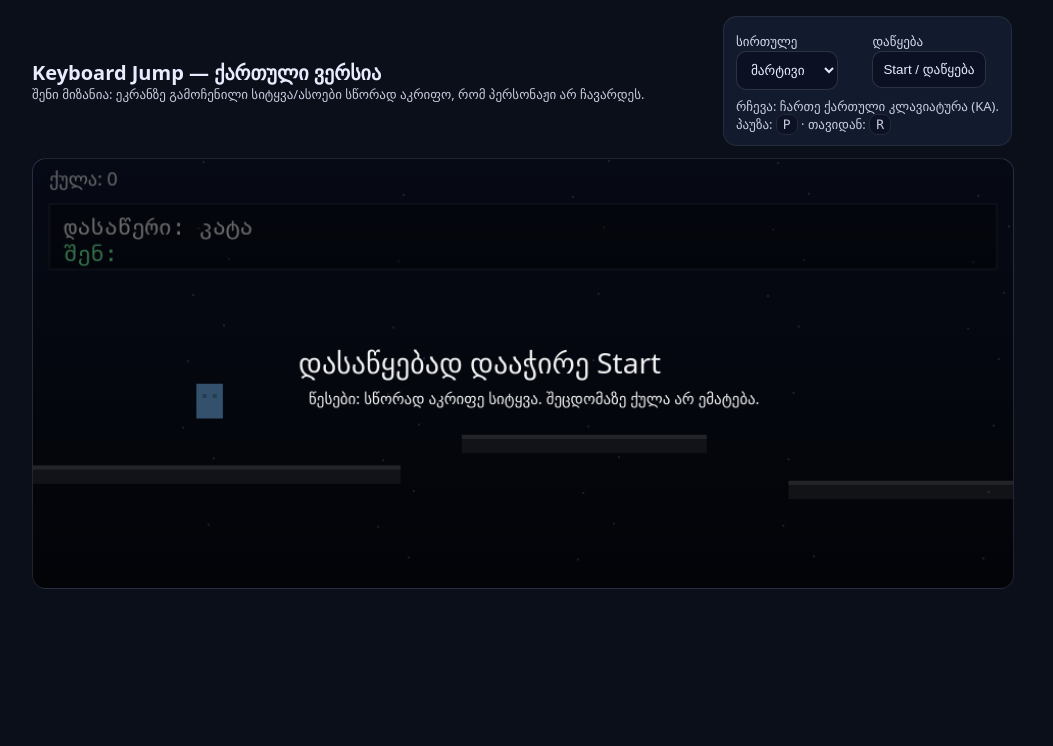
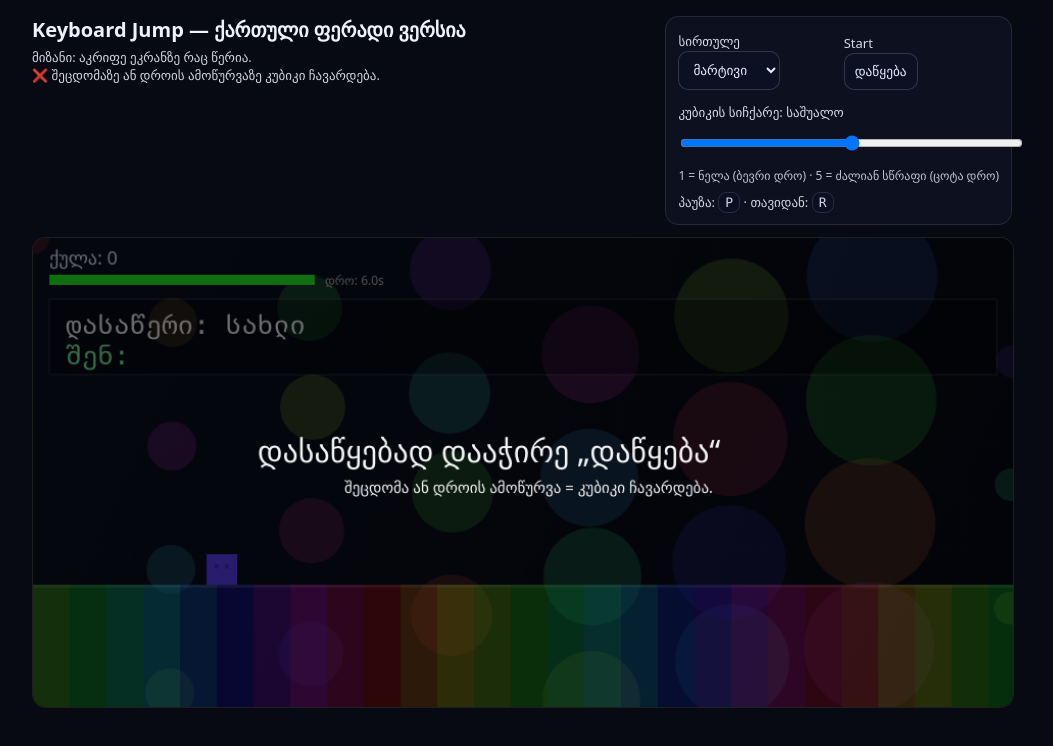
Before and after one commit to xmalo93/keyboard-jump-ka, a plain HTML site: page index.html in a window 1280 px wide. Shown: the whole page, without its empty margins (118-1171 px from the left). Drawn offline with Linux system fonts and the light colour scheme.

Commit message:
Update index.html

```diff
--- a/index.html
+++ b/index.html
@@ -3,32 +3,36 @@
 <head>
   <meta charset="utf-8" />
   <meta name="viewport" content="width=device-width,initial-scale=1" />
-  <title>Keyboard Jump (KA) — ტექსტის ბეჭდვის თამაში</title>
+  <title>Keyboard Jump (KA) — ფერადი typing თამაში</title>
   <style>
-    html,body{margin:0;height:100%;background:#0b0f1a;color:#e8ecff;font-family:system-ui,-apple-system,Segoe UI,Roboto,Arial}
+    html,body{margin:0;height:100%;background:#070a12;color:#eef2ff;font-family:system-ui,-apple-system,Segoe UI,Roboto,Arial}
     .wrap{max-width:980px;margin:0 auto;padding:16px}
-    .top{display:flex;gap:12px;flex-wrap:wrap;align-items:center;justify-content:space-between}
-    .card{background:#121a2e;border:1px solid rgba(255,255,255,.08);border-radius:14px;padding:12px}
-    canvas{width:100%;height:auto;border-radius:14px;border:1px solid rgba(255,255,255,.10);background:linear-gradient(180deg,#0f1730,#070a12)}
-    .row{display:flex;gap:10px;flex-wrap:wrap}
-    .row>*{flex:1}
+    .top{display:flex;gap:12px;flex-wrap:wrap;align-items:flex-start;justify-content:space-between}
+    .card{background:rgba(15,18,35,.8);backdrop-filter: blur(8px);border:1px solid rgba(255,255,255,.10);border-radius:14px;padding:12px}
+    canvas{width:100%;height:auto;border-radius:14px;border:1px solid rgba(255,255,255,.12);background:#000}
+    .row{display:flex;gap:10px;flex-wrap:wrap;align-items:end}
     label{font-size:13px;opacity:.9}
-    select,button,input{background:#0b1022;color:#e8ecff;border:1px solid rgba(255,255,255,.14);border-radius:10px;padding:10px}
+    select,button,input{background:#0b1022;color:#e8ecff;border:1px solid rgba(255,255,255,.16);border-radius:10px;padding:10px}
     button{cursor:pointer}
-    .hint{opacity:.85;font-size:13px;line-height:1.35}
-    .kbd{font-family:ui-monospace,SFMono-Regular,Menlo,Monaco,Consolas,monospace;background:#0b1022;padding:2px 6px;border-radius:8px;border:1px solid rgba(255,255,255,.12)}
+    .hint{opacity:.88;font-size:13px;line-height:1.35}
+    .kbd{font-family:ui-monospace,SFMono-Regular,Menlo,Monaco,Consolas,monospace;background:#0b1022;padding:2px 6px;border-radius:8px;border:1px solid rgba(255,255,255,.14)}
+    .small{font-size:12px;opacity:.8}
   </style>
 </head>
 <body>
   <div class="wrap">
     <div class="top">
-      <div>
-        <div style="font-size:20px;font-weight:700">Keyboard Jump — ქართული ვერსია</div>
-        <div class="hint">შენი მიზანია: ეკრანზე გამოჩენილი სიტყვა/ასოები სწორად აკრიფო, რომ პერსონაჟი არ ჩავარდეს.</div>
+      <div style="flex:1;min-width:260px">
+        <div style="font-size:20px;font-weight:750">Keyboard Jump — ქართული ფერადი ვერსია</div>
+        <div class="hint" style="margin-top:6px">
+          მიზანი: აკრიფე ეკრანზე რაც წერია. <br/>
+          ❌ შეცდომაზე ან დროის ამოწურვაზე კუბიკი ჩავარდება.
+        </div>
       </div>
-      <div class="card">
+
+      <div class="card" style="min-width:310px">
         <div class="row">
-          <div>
+          <div style="flex:1;min-width:150px">
             <label>სირთულე</label><br />
             <select id="difficulty">
               <option value="easy">მარტივი</option>
@@ -36,20 +40,26 @@
               <option value="hard">რთული</option>
             </select>
           </div>
-          <div>
-            <label>დაწყება</label><br />
-            <button id="startBtn">Start / დაწყება</button>
+          <div style="flex:1;min-width:140px">
+            <label>Start</label><br />
+            <button id="startBtn">დაწყება</button>
           </div>
         </div>
-        <div class="hint" style="margin-top:8px">
-          რჩევა: ჩართე ქართული კლავიატურა (KA).<br/>
+
+        <div style="margin-top:10px">
+          <label>კუბიკის სიჩქარე: <span id="speedLabel">საშუალო</span></label><br/>
+          <input id="speed" type="range" min="1" max="5" value="3" style="width:100%" />
+          <div class="small">1 = ნელა (ბევრი დრო) · 5 = ძალიან სწრაფი (ცოტა დრო)</div>
+        </div>
+
+        <div class="hint" style="margin-top:10px">
           პაუზა: <span class="kbd">P</span> · თავიდან: <span class="kbd">R</span>
         </div>
       </div>
     </div>
 
     <div style="margin-top:12px">
-      <canvas id="c" width="960" height="420"></canvas>
+      <canvas id="c" width="960" height="460"></canvas>
     </div>
   </div>
 
@@ -60,162 +70,200 @@
 
   const startBtn = document.getElementById('startBtn');
   const difficultySel = document.getElementById('difficulty');
+  const speedRange = document.getElementById('speed');
+  const speedLabel = document.getElementById('speedLabel');
 
+  // ქართული სიტყვები (შეგიძლია დაამატო/შეცვალო)
   const WORDS = {
-    easy: ["და","მე","შენ","რა","კი","არა","სკოლა","კატა","ძაღლი","ბაღი","მზე","წყალი","სახლი","წიგნი","ბურთი","ფანქარი","კოდი"],
-    medium: ["სწრაფად","კომპიუტერი","კლავიატურა","სწავლა","მოსწავლე","მასწავლებელი","დავალება","ინტერნეტი","ქართული","სიჩქარე","სიზუსტე","პლატფორმა"],
-    hard: ["პროგრამირება","თვალსაჩინოება","კონცენტრაცია","გათვალისწინებით","ინსტრუქცია","ტექსტისდამუშავება","ავტომატიზაცია","შეუფერხებლად","დამაკავშირებელი"]
+    easy: ["და","მე","შენ","კი","არა","მზე","წყალი","სახლი","წიგნი","კატა","ძაღლი","ბურთი","ფერი","ბაღი","გზა","დღე"],
+    medium: ["ქართული","კლავიატურა","კომპიუტერი","სიჩქარე","სიზუსტე","სწავლა","მოსწავლე","დავალება","ინტერნეტი","მასწავლებელი","პროგრამა"],
+    hard: ["ავტომატიზაცია","კონცენტრაცია","გათვალისწინებით","შეუფერხებლად","ტექსტისდამუშავება","პროგრამირება","დამაკავშირებელი"]
   };
 
+  // speed -> რამდენი დრო აქვს ერთ სიტყვას (წამებში)
+  // 1 ნელა ... 5 სწრაფი
+  function timeLimitForSpeed(speed, difficulty) {
+    // საბაზისო დროები სირთულის მიხედვით
+    const base = (difficulty === 'easy') ? 6.0 : (difficulty === 'medium' ? 5.0 : 4.2);
+    // speed 1 => +2.2s, speed 5 => -1.6s
+    const adj = (3 - speed) * 0.95;
+    return Math.max(1.6, base + adj);
+  }
+
+  function speedName(v){
+    return v==1?"ძალიან ნელი":v==2?"ნელი":v==3?"საშუალო":v==4?"სწრაფი":"ძალიან სწრაფი";
+  }
+
+  // game state
   let running=false, paused=false;
   let tPrev=0;
 
-  // world
-  const G = 1800; // gravity
-  const player = { x:160, y:220, vy:0, w:26, h:34, onGround:false, alive:true, score:0 };
-  let platforms = [];
-  let gapSpeed = 180; // px/s scroll
-  let spawnTimer = 0;
+  const player = { x: 170, y: 308, w: 30, h: 30, vy: 0, falling: false, alive: true, score: 0 };
+  const groundY = 340; // ground top
 
-  // typing
-  let target = "";
-  let typed = "";
+  // typing state
+  let target="", typed="";
+  let timeLimit=5.0;
+  let timeLeft=5.0;
 
-  function reset() {
-    player.x=160; player.y=220; player.vy=0; player.onGround=false; player.alive=true; player.score=0;
-    platforms = [
-      {x:0,y:300,w:360,h:18},
-      {x:420,y:270,w:240,h:18},
-      {x:740,y:315,w:260,h:18}
-    ];
-    spawnTimer = 0;
-    pickNewTarget();
-  }
+  // colorful background shapes
+  const blobs = Array.from({length: 28}, (_,i)=>({
+    x: (i*137)%960,
+    y: (i*83)%460,
+    r: 16 + (i%7)*8,
+    vx: (i%2? 22:-18),
+    vy: (i%3? 14:-12),
+    hue: (i*37)%360
+  }));
 
   function pickNewTarget(){
     const diff = difficultySel.value;
     const arr = WORDS[diff] || WORDS.easy;
     target = arr[Math.floor(Math.random()*arr.length)];
     typed = "";
+    timeLimit = timeLimitForSpeed(parseInt(speedRange.value,10), diff);
+    timeLeft = timeLimit;
   }
 
-  function jumpBoost(){
-    // small reward jump + slightly slower fall
+  function reset(){
+    player.y = groundY - player.h;
+    player.vy = 0;
+    player.falling = false;
+    player.alive = true;
+    player.score = 0;
+    pickNewTarget();
+  }
+
+  function fail(){
     if(!player.alive) return;
-    player.vy = -520;
+    player.falling = true;
+    player.vy = 120; // initial drop
   }
 
   function update(dt){
     if(!running || paused) return;
 
-    // scroll platforms
-    for(const p of platforms) p.x -= gapSpeed * dt;
-
-    // spawn new platforms
-    spawnTimer -= dt;
-    if(spawnTimer <= 0){
-      spawnTimer = 0.85; // spawn cadence
-      const last = platforms[platforms.length-1];
-      const yChoices = [250,270,290,310,330];
-      const y = yChoices[Math.floor(Math.random()*yChoices.length)];
-      const w = 200 + Math.random()*180;
-      const x = Math.max(980, (last ? last.x + last.w + 140 : 980));
-      platforms.push({x,y,w,h:18});
-      // trim old
-      platforms = platforms.filter(p => p.x + p.w > -50);
-      // speed up with score
-      gapSpeed = 180 + Math.min(260, player.score*2);
+    // animate background blobs
+    for(const b of blobs){
+      b.x += b.vx*dt; b.y += b.vy*dt;
+      if(b.x < -60) b.x = canvas.width+60;
+      if(b.x > canvas.width+60) b.x = -60;
+      if(b.y < -60) b.y = canvas.height+60;
+      if(b.y > canvas.height+60) b.y = -60;
+      b.hue = (b.hue + 20*dt) % 360;
     }
 
-    // physics
-    player.vy += G*dt;
-    player.y += player.vy*dt;
-
-    // collisions
-    player.onGround = false;
-    for(const p of platforms){
-      const px1=p.x, px2=p.x+p.w, py1=p.y, py2=p.y+p.h;
-      const cx1=player.x, cx2=player.x+player.w, cy1=player.y, cy2=player.y+player.h;
-
-      // only land when falling
-      if(player.vy >= 0 && cx2 > px1 && cx1 < px2 && cy2 > py1 && cy2 < py2 + 24){
-        player.y = py1 - player.h;
-        player.vy = 0;
-        player.onGround = true;
+    // timer counts down only when not falling
+    if(player.alive && !player.falling){
+      timeLeft -= dt;
+      if(timeLeft <= 0){
+        timeLeft = 0;
+        fail(); // დრო ამოიწურა -> ჩავარდება
       }
     }
 
-    // fall -> lose
-    if(player.y > canvas.height + 80){
-      player.alive=false;
-      running=false;
+    // falling physics (only on fail)
+    if(player.falling){
+      const G = 2200;
+      player.vy += G*dt;
+      player.y += player.vy*dt;
+      if(player.y > canvas.height + 120){
+        player.alive = false;
+        running = false;
+      }
+    } else {
+      // ensure stays on ground (no falling)
+      player.y = groundY - player.h;
+      player.vy = 0;
     }
   }
 
   function draw(){
-    // bg
-    ctx.clearRect(0,0,canvas.width,canvas.height);
+    // background gradient
+    const g = ctx.createLinearGradient(0,0,canvas.width,canvas.height);
+    g.addColorStop(0, "#0b1022");
+    g.addColorStop(1, "#070a12");
+    ctx.fillStyle = g;
+    ctx.fillRect(0,0,canvas.width,canvas.height);
 
-    // stars
-    ctx.globalAlpha = 0.25;
-    for(let i=0;i<50;i++){
-      const x = (i*191)%canvas.width;
-      const y = (i*97)%canvas.height;
-      ctx.fillRect(x,y,2,2);
+    // colorful blobs
+    for(const b of blobs){
+      ctx.globalAlpha = 0.20;
+      ctx.beginPath();
+      ctx.fillStyle = `hsl(${b.hue} 90% 60%)`;
+      ctx.arc(b.x,b.y,b.r,0,Math.PI*2);
+      ctx.fill();
     }
     ctx.globalAlpha = 1;
 
-    // platforms
+    // ground (multicolor stripes)
+    const groundH = canvas.height - groundY;
+    const stripeW = 36;
+    for(let x=0;x<canvas.width;x+=stripeW){
+      const hue = (x*0.8 + performance.now()*0.02) % 360;
+      ctx.fillStyle = `hsl(${hue} 85% 45%)`;
+      ctx.globalAlpha = 0.45;
+      ctx.fillRect(x, groundY, stripeW, groundH);
+    }
+    ctx.globalAlpha = 1;
     ctx.fillStyle = "rgba(255,255,255,0.12)";
-    for(const p of platforms){
-      ctx.fillRect(p.x,p.y,p.w,p.h);
-      ctx.fillStyle = "rgba(255,255,255,0.18)";
-      ctx.fillRect(p.x,p.y, p.w, 4);
-      ctx.fillStyle = "rgba(255,255,255,0.12)";
-    }
+    ctx.fillRect(0, groundY, canvas.width, 3);
 
-    // player
-    ctx.fillStyle = player.alive ? "rgba(120,190,255,0.95)" : "rgba(255,90,90,0.9)";
-    ctx.fillRect(player.x, player.y, player.w, player.h);
-    ctx.fillStyle = "rgba(0,0,0,0.25)";
-    ctx.fillRect(player.x+6, player.y+10, 4, 4);
-    ctx.fillRect(player.x+16, player.y+10, 4, 4);
-
-    // UI
-    ctx.fillStyle = "rgba(255,255,255,0.92)";
+    // UI: score + timer
+    ctx.fillStyle = "rgba(255,255,255,0.94)";
     ctx.font = "18px system-ui, -apple-system, Segoe UI, Roboto, Arial";
     ctx.fillText("ქულა: " + player.score, 16, 26);
 
-    // target box
-    const boxX=16, boxY=44, boxW=canvas.width-32, boxH=64;
+    // timer bar
+    const barX=16, barY=36, barW=260, barH=10;
+    ctx.fillStyle = "rgba(255,255,255,0.12)";
+    ctx.fillRect(barX,barY,barW,barH);
+    const p = timeLimit ? (timeLeft/timeLimit) : 0;
+    // color changes as time goes low (green->yellow->red)
+    const hue = 120*p; // 120..0
+    ctx.fillStyle = `hsl(${hue} 90% 55%)`;
+    ctx.fillRect(barX,barY,barW*p,barH);
+    ctx.fillStyle = "rgba(255,255,255,0.7)";
+    ctx.font = "12px system-ui, -apple-system, Segoe UI, Roboto, Arial";
+    ctx.fillText("დრო: " + timeLeft.toFixed(1) + "s", barX+barW+10, barY+10);
+
+    // typing box
+    const boxX=16, boxY=60, boxW=canvas.width-32, boxH=74;
     ctx.fillStyle = "rgba(0,0,0,0.35)";
     ctx.fillRect(boxX,boxY,boxW,boxH);
-    ctx.strokeStyle = "rgba(255,255,255,0.14)";
+    ctx.strokeStyle = "rgba(255,255,255,0.16)";
     ctx.strokeRect(boxX,boxY,boxW,boxH);
 
-    ctx.fillStyle = "rgba(255,255,255,0.92)";
-    ctx.font = "22px ui-monospace, SFMono-Regular, Menlo, Monaco, Consolas, monospace";
-    ctx.fillText("დასაწერი: " + target, boxX+14, boxY+30);
+    ctx.font = "26px ui-monospace, SFMono-Regular, Menlo, Monaco, Consolas, monospace";
+    ctx.fillStyle = "rgba(255,255,255,0.95)";
+    ctx.fillText("დასაწერი: " + target, boxX+16, boxY+34);
 
-    // typed highlight
-    ctx.font = "22px ui-monospace, SFMono-Regular, Menlo, Monaco, Consolas, monospace";
     ctx.fillStyle = "rgba(120,255,170,0.95)";
-    ctx.fillText("შენ: " + typed, boxX+14, boxY+56);
+    ctx.fillText("შენ: " + typed, boxX+16, boxY+64);
 
+    // player cube
+    const hueCube = (performance.now()*0.05) % 360;
+    ctx.fillStyle = player.falling ? "rgba(255,90,90,0.95)" : `hsl(${hueCube} 90% 60%)`;
+    ctx.fillRect(player.x, player.y, player.w, player.h);
+    ctx.fillStyle = "rgba(0,0,0,0.25)";
+    ctx.fillRect(player.x+8, player.y+10, 4, 4);
+    ctx.fillRect(player.x+18, player.y+10, 4, 4);
+
+    // overlays
     if(!running){
       ctx.fillStyle="rgba(0,0,0,0.55)";
       ctx.fillRect(0,0,canvas.width,canvas.height);
-      ctx.fillStyle="rgba(255,255,255,0.95)";
-      ctx.font="28px system-ui, -apple-system, Segoe UI, Roboto, Arial";
-      ctx.fillText(player.alive ? "დასაწყებად დააჭირე Start" : "დამთავრდა! Start — თავიდან", 260, 210);
+      ctx.fillStyle="rgba(255,255,255,0.96)";
+      ctx.font="30px system-ui, -apple-system, Segoe UI, Roboto, Arial";
+      ctx.fillText(player.alive ? "დასაწყებად დააჭირე „დაწყება“" : "დამთავრდა! დააჭირე „დაწყება“", 220, 220);
       ctx.font="15px system-ui, -apple-system, Segoe UI, Roboto, Arial";
-      ctx.fillText("წესები: სწორად აკრიფე სიტყვა. შეცდომაზე ქულა არ ემატება.", 270, 240);
+      ctx.fillText("შეცდომა ან დროის ამოწურვა = კუბიკი ჩავარდება.", 305, 250);
     } else if(paused){
       ctx.fillStyle="rgba(0,0,0,0.45)";
       ctx.fillRect(0,0,canvas.width,canvas.height);
-      ctx.fillStyle="rgba(255,255,255,0.95)";
-      ctx.font="28px system-ui, -apple-system, Segoe UI, Roboto, Arial";
-      ctx.fillText("პაუზა (P)", 410, 210);
+      ctx.fillStyle="rgba(255,255,255,0.96)";
+      ctx.font="30px system-ui, -apple-system, Segoe UI, Roboto, Arial";
+      ctx.fillText("პაუზა (P)", 410, 230);
     }
   }
 
@@ -228,28 +276,34 @@
     requestAnimationFrame(loop);
   }
 
-  // input: typing one key at a time
+  // input
   window.addEventListener('keydown', (e) => {
     if(e.key === "p" || e.key === "P"){ if(running) paused=!paused; return; }
     if(e.key === "r" || e.key === "R"){ reset(); running=true; paused=false; return; }
     if(!running || paused) return;
+    if(!player.alive || player.falling) return;
 
-    // ignore control keys
     if(e.key.length !== 1) return;
 
-    // match next char
     const next = target[typed.length];
     if(e.key === next){
       typed += e.key;
       if(typed === target){
         player.score += target.length * 10;
-        jumpBoost();
         pickNewTarget();
       }
     } else {
-      // wrong key: small penalty (optional)
-      player.score = Math.max(0, player.score - 2);
+      // ❌ ONLY FAIL CONDITION: wrong key
+      fail();
     }
+  });
+
+  // UI events
+  speedRange.addEventListener('input', ()=>{
+    speedLabel.textContent = speedName(parseInt(speedRange.value,10));
+    // ახალი სიჩქარე მოქმედებს შემდეგ სიტყვაზე (და თუ გინდა ახლავე - uncomment ქვემოთ)
+    // timeLimit = timeLimitForSpeed(parseInt(speedRange.value,10), difficultySel.value);
+    // timeLeft = Math.min(timeLeft, timeLimit);
   });
 
   startBtn.addEventListener('click', () => {
@@ -258,6 +312,8 @@
     paused = false;
   });
 
+  // init
+  speedLabel.textContent = speedName(parseInt(speedRange.value,10));
   reset();
   requestAnimationFrame(loop);
 })();
```
